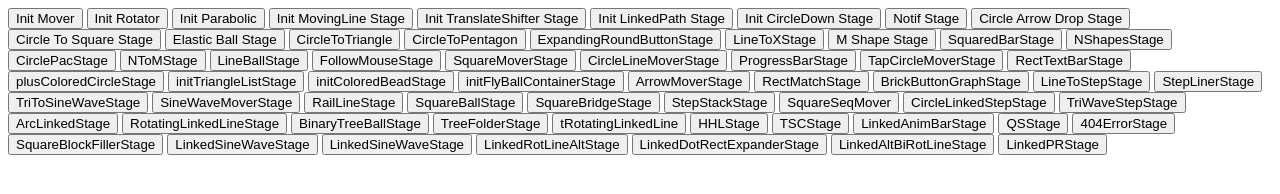
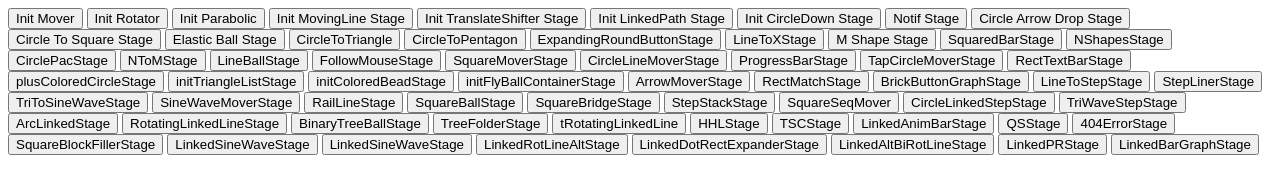
Before and after one commit to Anwesh43/some-js-ui-experiments, a plain HTML site: page index.html in a window 1280 px wide. Drawn offline with Linux system fonts and the light colour scheme.

Commit message:
adding LinkedBarGraphStage in index.html

```diff
--- a/index.html
+++ b/index.html
@@ -61,6 +61,7 @@
 <button id="ldrStage" onclick="LinkedDotRectExpanderStage.init()">LinkedDotRectExpanderStage</button>
 <button id="larbStage" onclick="LinkedAltBiRotLineStage.init()">LinkedAltBiRotLineStage</button>
 <button id="lprStage" onclick="LinkedPRStage.init()">LinkedPRStage</button>
+<button id="lbgStage" onclick="LinkedBarGraphStage.init()">LinkedBarGraphStage</button>
 <script src="TouchDownBallMover.js">
 </script>
 <script src="DimensionController.js">
@@ -187,4 +188,6 @@
 </script>
 <script src="LinkedPRStage.js">
 </script>
+<script src="LinkedBarGraphStage.js">
+</script>
 </body>
```
